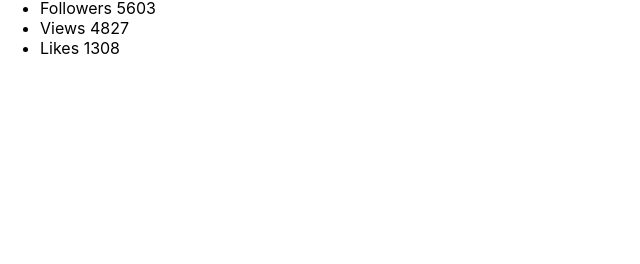
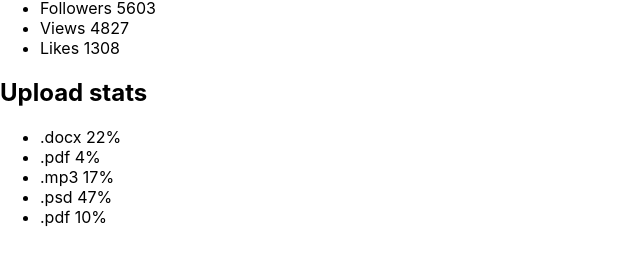
Before and after one commit to PatrycjaNowakowska/goit-react-hw-01-components, a React (Create React App) app in the folder my-app/: page / in a window 1280 px wide. Shown: the part 430-694 px from the top of the page, without its empty margins (0-640 px from the left). Built offline with nearby package versions, Linux system fonts and the light colour scheme.

Commit message:
Statistics component

```diff
--- a/my-app/src/App.js
+++ b/my-app/src/App.js
@@ -1,10 +1,13 @@
 import './App.css';
-import Profile from './components/profile/Profile'
+import Profile from './components/profile/Profile';
 import user from "./components/profile/user.json";
+import Statistics from "./components/statistics/Statistics";
+import data from "./components/statistics/data.json";
 
 
 function App() {
   return (
+    <>
       <Profile
         username={user.username}
         tag={user.tag}
@@ -12,6 +15,9 @@
         avatar={user.avatar}
         stats={user.stats}
       />
+
+      <Statistics title="Upload stats" stats={data} />
+    </>
   );
 }
 
--- /dev/null
+++ b/my-app/src/components/statistics/Statistics.jsx
@@ -0,0 +1,26 @@
+import "./Statistics.css";
+
+const Item = ({ stat }) => {
+  return (
+    <li className="item">
+      <span className="label">{stat.label}</span>
+      <span className="percentage"> {stat.percentage}%</span>
+    </li>
+  );
+};
+
+const Statistics = ({ title, stats }) => {
+  return (
+    <section className="statistics">
+      {title !== "" && <h2 className="title">{title}</h2>}
+
+      <ul className="stat-list">
+        {stats.map((stat) => (
+          <Item key={stat.id} stat={stat} />
+        ))}
+      </ul>
+    </section>
+  );
+};
+
+export default Statistics;
--- /dev/null
+++ b/my-app/src/components/statistics/data.json
@@ -0,0 +1,7 @@
+[
+  { "id": "id-1", "label": ".docx", "percentage": 22 },
+  { "id": "id-2", "label": ".pdf", "percentage": 4 },
+  { "id": "id-3", "label": ".mp3", "percentage": 17 },
+  { "id": "id-4", "label": ".psd", "percentage": 47 },
+  { "id": "id-5", "label": ".pdf", "percentage": 10 }
+]
```
Also changed, not shown: my-app/src/components/statistics/Statistics.css (added). Lines whose indentation alone changed are shown as unchanged.
